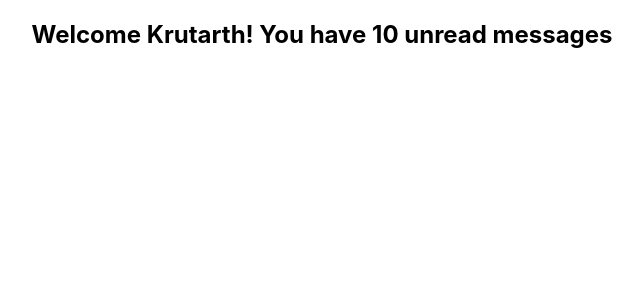
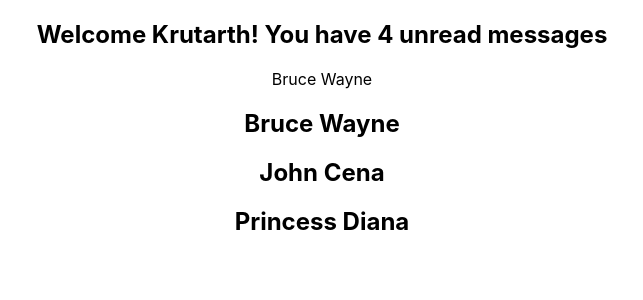
Before and after one commit to krutarth45/typescript-for-react, a React (Create React App) app: page / in a window 1280 px wide. Shown: the top 300 px of the page, without its empty margins (318-961 px from the left). Built offline with nearby package versions, Linux system fonts and the light colour scheme.

Commit message:
Basic props

```diff
--- a/src/App.tsx
+++ b/src/App.tsx
@@ -1,10 +1,23 @@
-import './App.css';
-import Greet from './components/Greet';
+import "./App.css";
+import Greet from "./components/Greet";
+import Person from "./components/Person";
+import PersonList from "./components/PersonList";
 
 function App() {
+  const personName = {
+    first: "Bruce",
+    last: "Wayne",
+  };
+  const nameList = [
+    { first: "Bruce", last: "Wayne" },
+    { first: "John", last: "Cena" },
+    { first: "Princess", last: "Diana" },
+  ];
   return (
     <div className="App">
-      <Greet name="Krutarth" />
+      <Greet name="Krutarth" messageCount={4} isLoggedIn={true} />
+      <Person name={personName} />
+      <PersonList names={nameList} />
     </div>
   );
 }
--- a/src/components/Greet.tsx
+++ b/src/components/Greet.tsx
@@ -1,8 +1,18 @@
 type GreetProps = {
   name: string;
+  messageCount: number;
+  isLoggedIn: boolean;
 };
 const Greet = (props: GreetProps) => {
-  return <h2>Welcome {props.name}! You have 10 unread messages</h2>;
+  return (
+    <h2>
+      {!props.isLoggedIn
+        ? "Welcome Guest"
+        : `Welcome ${props.name}! You have ${props.messageCount} unread ${
+            props.messageCount === 1 ? "message" : "messages"
+          }`}
+    </h2>
+  );
 };
 
 export default Greet;
--- /dev/null
+++ b/src/components/Person.tsx
@@ -0,0 +1,16 @@
+type PersonProps = {
+  name: {
+    first: string;
+    last: string;
+  };
+};
+
+const Person = (props: PersonProps) => {
+  return (
+    <div>
+      {props.name.first} {props.name.last}
+    </div>
+  );
+};
+
+export default Person;
--- /dev/null
+++ b/src/components/PersonList.tsx
@@ -0,0 +1,15 @@
+type PersonListProps = { names: { first: string; last: string }[] };
+
+const PersonList = (props: PersonListProps) => {
+  return (
+    <>
+      {props.names.map((name, index) => (
+        <h2 key={index}>
+          {name.first} {name.last}
+        </h2>
+      ))}
+    </>
+  );
+};
+
+export default PersonList;
```
